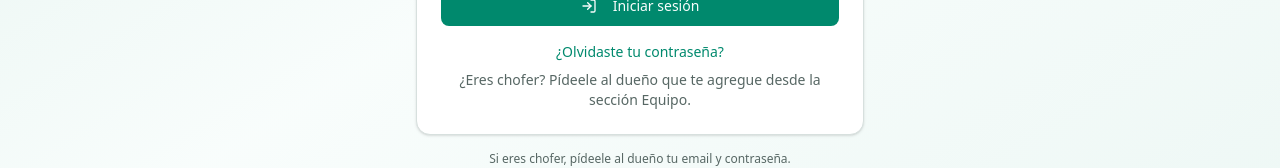
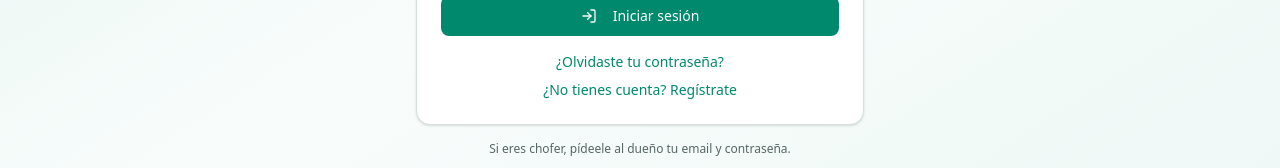
Before and after one commit to akuobara/akuosplash, a Next.js app: page / in a window 1280 px wide. Shown: the part 509-677 px from the top of the page. Built offline with nearby package versions, Linux system fonts and the light colour scheme; no server answers.

Commit message:
Add register link on login screen

```diff
--- a/src/components/app/auth-screen.tsx
+++ b/src/components/app/auth-screen.tsx
@@ -587,14 +587,15 @@ export function AuthScreen({ hasUsers, onAuthSuccess }: AuthScreenProps) {
                 </button>
               )}
 
-              {/* Login: info para choferes */}
+              {/* Login: link a registrar */}
               {screen === "login" && hasUsers && (
-                <p>
-                  ¿Eres chofer?{" "}
-                  <span className="text-muted-foreground">
-                    Pídeele al dueño que te agregue desde la sección Equipo.
-                  </span>
-                </p>
+                <button
+                  type="button"
+                  onClick={() => { setScreen("register"); setPassword(""); }}
+                  className="block w-full font-medium text-primary hover:underline"
+                >
+                  ¿No tienes cuenta? Regístrate
+                </button>
               )}
 
               {/* Register: volver a login */}
```
